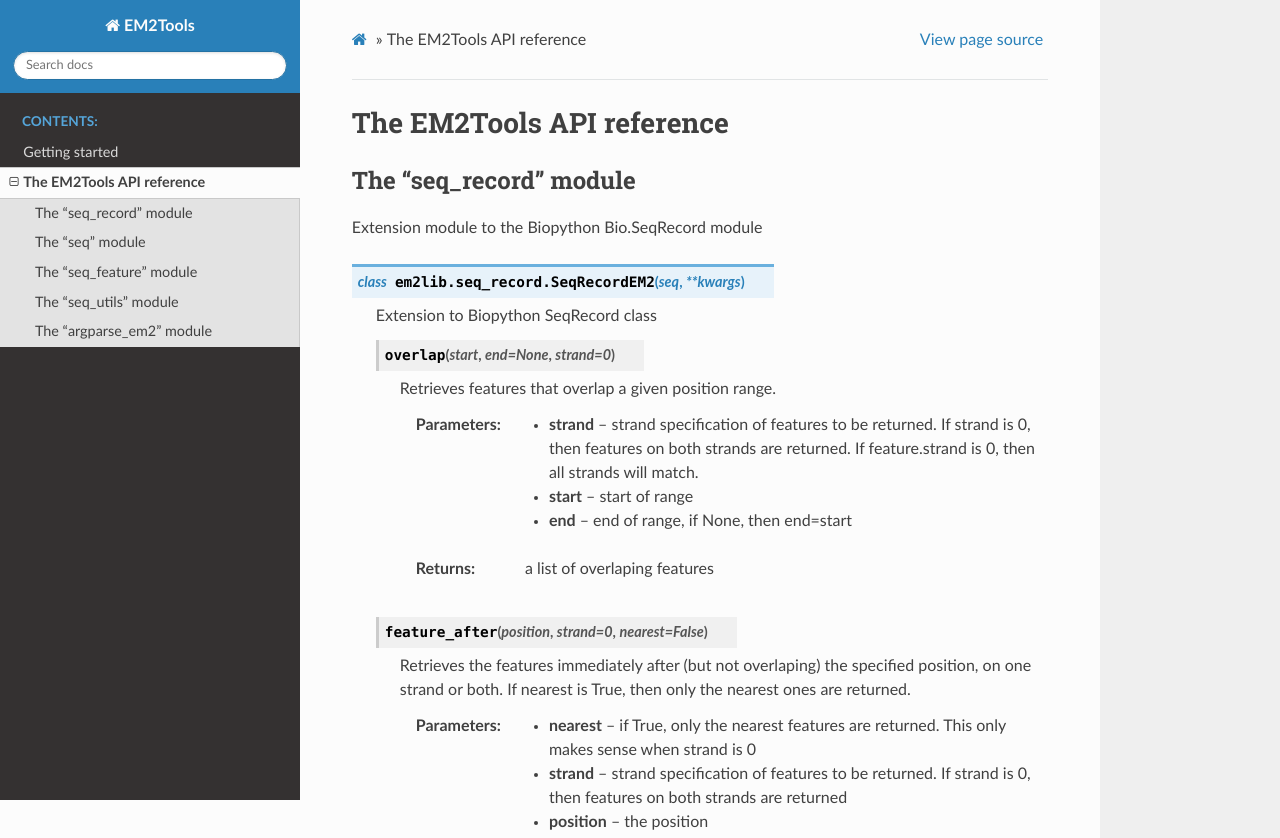
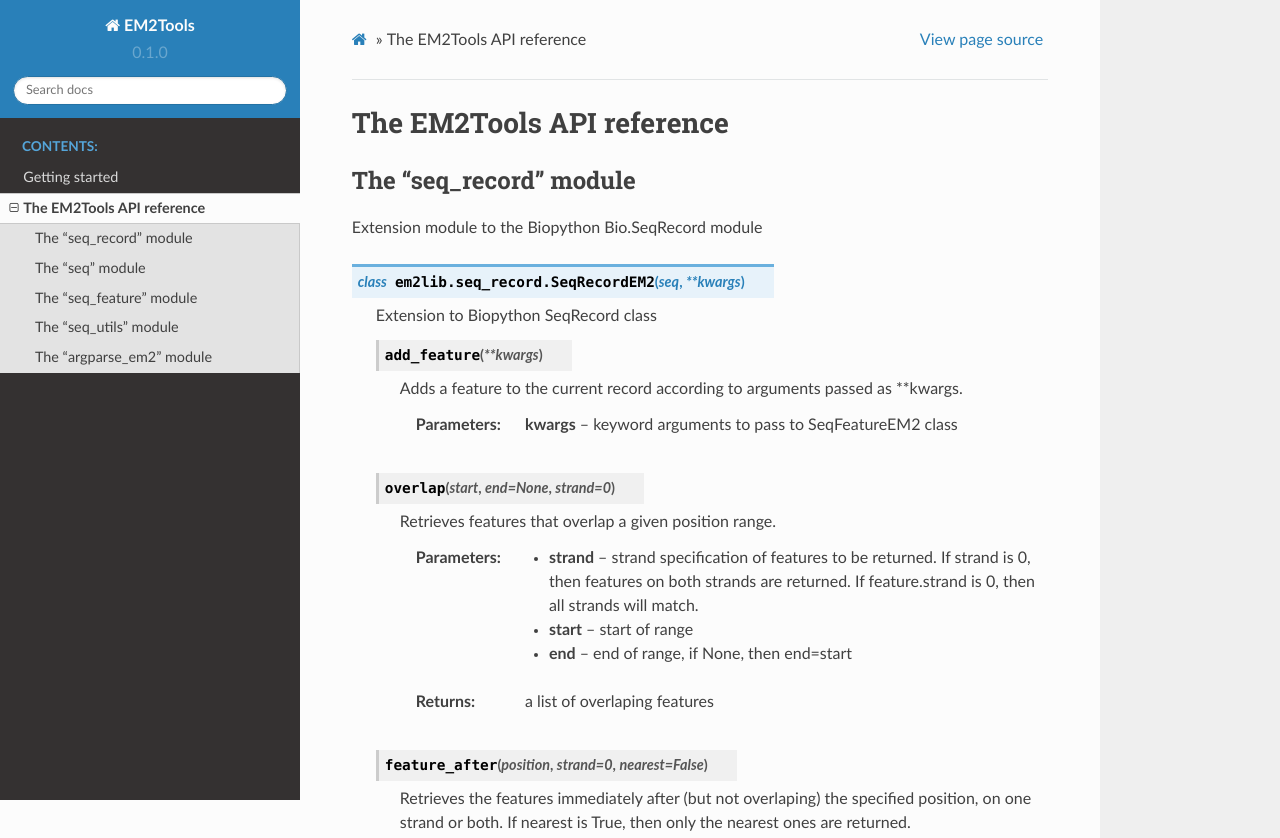
Before and after one commit to fplewniak/EM2Tools, a plain HTML site: page docs/api/index.html in a window 1280 px wide. Shown: the top 838 px of the page. Drawn offline with Linux system fonts and the light colour scheme; a web font is replaced by a local one.

Commit message:
Fixed version number in HTML doc
version was set in conf.py in order to make sure the version number appears in the HTML documentation.

```diff
--- a/docs/api/index.html
+++ b/docs/api/index.html
@@ -58,6 +58,10 @@
 
 
 
+
+              <div class="version">
+                0.1.0
+              </div>
 
 
 
@@ -167,6 +171,17 @@
 <em class="property">class </em><code class="sig-prename descclassname">em2lib.seq_record.</code><code class="sig-name descname">SeqRecordEM2</code><span class="sig-paren">(</span><em class="sig-param"><span class="n">seq</span></em>, <em class="sig-param"><span class="o">**</span><span class="n">kwargs</span></em><span class="sig-paren">)</span><a class="headerlink" href="#em2lib.seq_record.SeqRecordEM2" title="Permalink to this definition">¶</a></dt>
 <dd><p>Extension to Biopython SeqRecord class</p>
 <dl class="py method">
+<dt id="em2lib.seq_record.SeqRecordEM2.add_feature">
+<code class="sig-name descname">add_feature</code><span class="sig-paren">(</span><em class="sig-param"><span class="o">**</span><span class="n">kwargs</span></em><span class="sig-paren">)</span><a class="headerlink" href="#em2lib.seq_record.SeqRecordEM2.add_feature" title="Permalink to this definition">¶</a></dt>
+<dd><p>Adds a feature to the current record according to arguments passed as **kwargs.</p>
+<dl class="field-list simple">
+<dt class="field-odd">Parameters</dt>
+<dd class="field-odd"><p><strong>kwargs</strong> – keyword arguments to pass to SeqFeatureEM2 class</p>
+</dd>
+</dl>
+</dd></dl>
+
+<dl class="py method">
 <dt id="em2lib.seq_record.SeqRecordEM2.overlap">
 <code class="sig-name descname">overlap</code><span class="sig-paren">(</span><em class="sig-param"><span class="n">start</span></em>, <em class="sig-param"><span class="n">end</span><span class="o">=</span><span class="default_value">None</span></em>, <em class="sig-param"><span class="n">strand</span><span class="o">=</span><span class="default_value">0</span></em><span class="sig-paren">)</span><a class="headerlink" href="#em2lib.seq_record.SeqRecordEM2.overlap" title="Permalink to this definition">¶</a></dt>
 <dd><p>Retrieves features that overlap a given position range.</p>
@@ -237,17 +252,6 @@ True, then only the nearest features are returned.</p>
 </dd>
 <dt class="field-even">Returns</dt>
 <dd class="field-even"><p>a list of features around the specified position</p>
-</dd>
-</dl>
-</dd></dl>
-
-<dl class="py method">
-<dt id="em2lib.seq_record.SeqRecordEM2.add_feature">
-<code class="sig-name descname">add_feature</code><span class="sig-paren">(</span><em class="sig-param"><span class="o">**</span><span class="n">kwargs</span></em><span class="sig-paren">)</span><a class="headerlink" href="#em2lib.seq_record.SeqRecordEM2.add_feature" title="Permalink to this definition">¶</a></dt>
-<dd><p>Adds a feature to the current record according to arguments passed as **kwargs.</p>
-<dl class="field-list simple">
-<dt class="field-odd">Parameters</dt>
-<dd class="field-odd"><p><strong>kwargs</strong> – keyword arguments to pass to SeqFeatureEM2 class</p>
 </dd>
 </dl>
 </dd></dl>
```
Also changed, not shown: docs/genindex.html (+4 -0 lines), docs/getting_started.html (+4 -0 lines), docs/index.html (+4 -0 lines), docs/py-modindex.html (+4 -0 lines), docs/search.html (+4 -0 lines), 1 other file.
